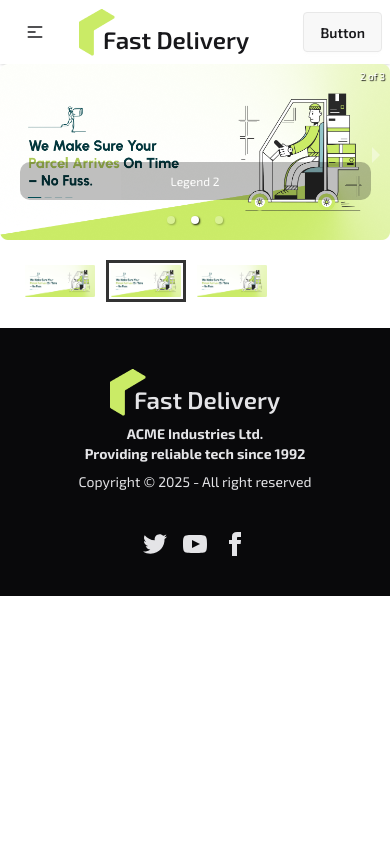
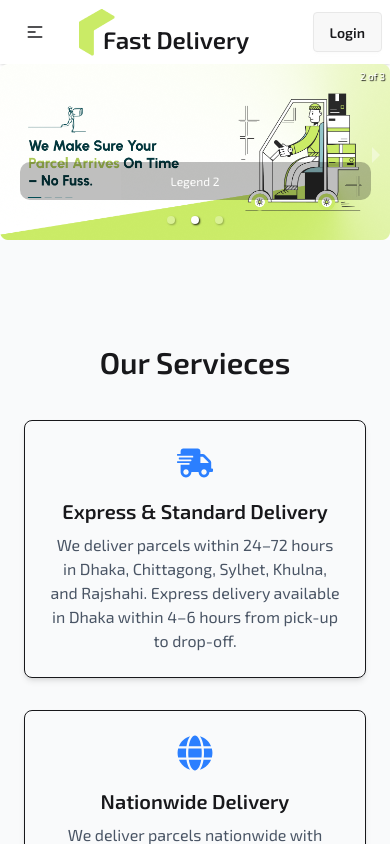
Before and after one commit to devsamin/Fast-Delivery, a React (Vite) app: page / in a window 390 px wide. Shown: the top 844 px of the page. Built offline with nearby package versions, Linux system fonts and the light colour scheme.

Commit message:
creat brand section

```diff
--- a/package.json
+++ b/package.json
@@ -15,6 +15,8 @@
     "match-sorter": "^8.1.0",
     "react": "^19.1.1",
     "react-dom": "^19.1.1",
+    "react-fast-marquee": "^1.6.5",
+    "react-icons": "^5.5.0",
     "react-responsive-carousel": "^3.2.23",
     "react-router-dom": "^7.9.1",
     "sort-by": "^1.2.0",
--- a/src/Pages/Home/Banner.jsx
+++ b/src/Pages/Home/Banner/Banner.jsx
@@ -1,15 +1,16 @@
 import "react-responsive-carousel/lib/styles/carousel.min.css"; // requires a loader
 import { Carousel } from 'react-responsive-carousel';
-import banner1 from '../../assets/banner/banner1.png'
-import banner2 from '../../assets/banner/banner1.png'
-import banner3 from '../../assets/banner/banner1.png'
+import banner1 from '../../../assets/banner/banner1.png'
+import banner2 from '../../../assets/banner/banner1.png'
+import banner3 from '../../../assets/banner/banner1.png'
+
 
 
 
 const Banner = () => {
     return (
         <div>
-            <Carousel autoPlay={true}>
+            <Carousel autoPlay={true} showThumbs={false}>
                 <div>
                     <img src={banner1} />
                     <p className="legend">Legend 1</p>
--- /dev/null
+++ b/src/Pages/Home/ClientLogosMarquee/ClientLogosMarquee.jsx
@@ -0,0 +1,55 @@
+import React from "react";
+
+// Array of company logos
+import logo1 from "../../../assets/brands/amazon.png";
+import logo2 from "../../../assets/brands/amazon_vector.png";
+import logo3 from "../../../assets/brands/casio.png";
+import logo4 from "../../../assets/brands/moonstar.png";
+import logo5 from "../../../assets/brands/randstad.png";
+import logo6 from "../../../assets/brands/start-people 1.png";
+import logo7 from "../../../assets/brands/start.png";
+
+export default function ClientLogosMarquee() {
+  const logos = [logo1, logo2, logo3, logo4, logo5, logo6, logo7];
+
+  return (
+    <div className="overflow-hidden bg-gray-50 py-6 ">
+        <h3 className="text-center font-semibold text-3xl m-5 p-5">Our Trusted Clients</h3>
+      <div className="animate-marquee whitespace-nowrap flex gap-16">
+        {logos.map((logo, index) => (
+          <img
+            key={index}
+            src={logo}
+            alt={`Company ${index + 1}`}
+            className="h-6 w-auto object-contain"
+          />
+        ))}
+        {/* Repeat logos to make it continuous */}
+        {logos.map((logo, index) => (
+          <img
+            key={`repeat-${index}`}
+            src={logo}
+            alt={`Company repeat ${index + 1}`}
+            className="h-16 w-auto object-contain"
+          />
+        ))}
+      </div>
+
+      {/* Tailwind animation */}
+      <style jsx>{`
+        @keyframes marquee {
+          0% {
+            transform: translateX(0%);
+          }
+          100% {
+            transform: translateX(-50%);
+          }
+        }
+        .animate-marquee {
+          display: inline-flex;
+          animation: marquee 20s linear infinite;
+        }
+      `}</style>
+    </div>
+  );
+}
--- a/src/Pages/Home/Home.jsx
+++ /dev/null
@@ -1,12 +0,0 @@
-import Banner from "./Banner";
-
-
-const Home = () => {
-    return (
-        <div>
-            <Banner/>
-        </div>
-    );
-};
-
-export default Home;
--- /dev/null
+++ b/src/Pages/Home/Home/Home.jsx
@@ -0,0 +1,14 @@
+import Banner from "../Banner/Banner";
+import ClientLogosMarquee from "../ClientLogosMarquee/ClientLogosMarquee";
+import Services from "../Services/Services";
+const Home = () => {
+  return (
+    <div>
+      <Banner />
+      <Services />
+      <ClientLogosMarquee></ClientLogosMarquee>
+    </div>
+  );
+};
+
+export default Home;
--- /dev/null
+++ b/src/Pages/Home/Services/Service.jsx
@@ -0,0 +1,18 @@
+import React from "react";
+
+const Service = ({ service }) => {
+    console.log(service);
+  if (!service) return null; // Safety check to prevent undefined errors
+
+  const { title, description, icon: Icon } = service;
+
+  return (
+    <div className="border p-6 rounded-lg shadow-md hover:shadow-lg cursor-pointer transition duration-300 text-center hover:bg-[#CAEB66]">
+      <Icon className="text-4xl text-blue-500 mb-4 mx-auto" />
+      <h3 className="text-xl font-semibold mb-2">{title}</h3>
+      <p className="text-gray-600">{description}</p>
+    </div>
+  );
+};
+
+export default Service;
--- /dev/null
+++ b/src/Pages/Home/Services/Services.jsx
@@ -0,0 +1,65 @@
+import React from "react";
+
+import {
+  FaShippingFast,
+  FaGlobe,
+  FaBoxes,
+  FaMoneyBillWave,
+  FaBuilding,
+  FaUndo,
+} from "react-icons/fa";
+import Service from "./Service";
+
+const servicesData = [
+  {
+    title: "Express & Standard Delivery",
+    description:
+      "We deliver parcels within 24–72 hours in Dhaka, Chittagong, Sylhet, Khulna, and Rajshahi. Express delivery available in Dhaka within 4–6 hours from pick-up to drop-off.",
+    icon: FaShippingFast,
+  },
+  {
+    title: "Nationwide Delivery",
+    description:
+      "We deliver parcels nationwide with home delivery in every district, ensuring your products reach customers within 48–72 hours.",
+    icon: FaGlobe,
+  },
+  {
+    title: "Fulfillment Solution",
+    description:
+      "We also offer customized service with inventory management support, online order processing, packaging, and after sales support.",
+    icon: FaBoxes,
+  },
+  {
+    title: "Cash on Home Delivery",
+    description:
+      "100% cash on delivery anywhere in Bangladesh with guaranteed safety of your product.",
+    icon: FaMoneyBillWave,
+  },
+  {
+    title: "Corporate Service / Contract In Logistics",
+    description:
+      "Customized corporate services which includes warehouse and inventory management support.",
+    icon: FaBuilding,
+  },
+  {
+    title: "Parcel Return",
+    description:
+      "Through our reverse logistics facility we allow end customers to return or exchange their products with online business merchants.",
+    icon: FaUndo,
+  },
+];
+
+const Services = () => {
+  return (
+    <section className="py-16 bg-gray-50">
+        <h2 className="text-3xl text-center font-semibold m-5 p-5">Our Servieces</h2>
+      <div className="max-w-6xl mx-auto px-6 grid gap-8 sm:grid-cols-2 lg:grid-cols-3">
+        {servicesData.map((service) => (
+          <Service key={service.title} service={service} />
+        ))}
+      </div>
+    </section>
+  );
+};
+
+export default Services;
--- a/src/Shared/Navbar/Navbar.jsx
+++ b/src/Shared/Navbar/Navbar.jsx
@@ -50,7 +50,7 @@ const Navbar = () => {
         </ul>
       </div>
       <div className="navbar-end">
-        <a className="btn">Button</a>
+        <a className="btn">Login</a>
       </div>
     </div>
   );
--- a/src/router/router.jsx
+++ b/src/router/router.jsx
@@ -1,18 +1,16 @@
-import {
-  createBrowserRouter,
-} from "react-router-dom";
+import { createBrowserRouter } from "react-router-dom";
 import RootLayout from "../Layouts/RootLayout";
-import Home from "../Pages/Home/Home";
+import Home from "../Pages/Home/Home/Home";
 
 export const router = createBrowserRouter([
   {
     path: "/",
-    element : <RootLayout/>,
-    children : [
-        {
-            index : true,
-            element : <Home/>
-        }
-    ]
+    element: <RootLayout />,
+    children: [
+      {
+        index: true,
+        element: <Home />,
+      },
+    ],
   },
 ]);
```
Also changed, not shown: 1 other file (tests, documents, lock files or other folders).
